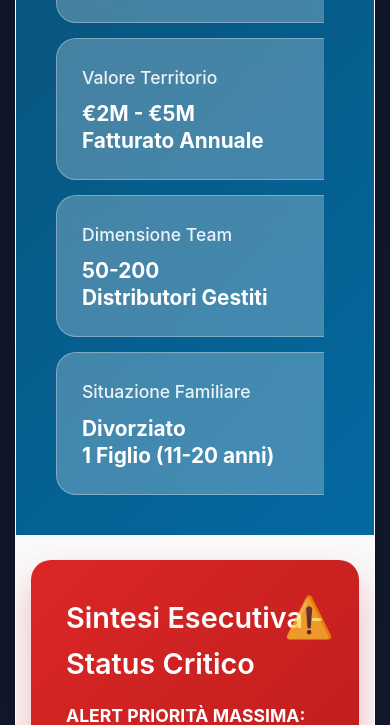
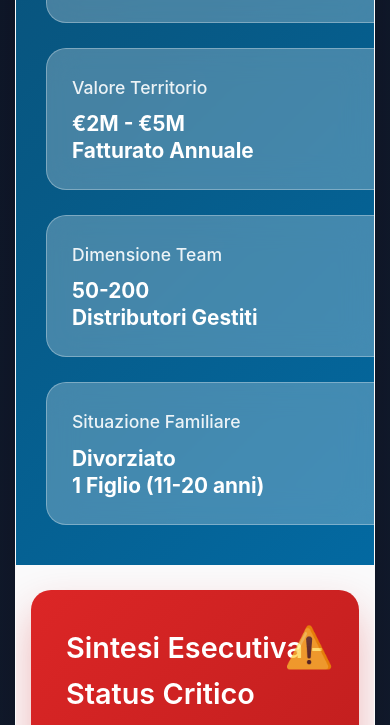
Before and after one commit to Maschiovivo/Prova-dashboard, a plain HTML site: page index.html in a window 390 px wide. Shown: the part 560-1285 px from the top of the page. Drawn offline with nearby package versions, Linux system fonts and the light colour scheme.

Commit message:
index.html

```diff
--- a/index.html
+++ b/index.html
@@ -94,8 +94,6 @@
             margin-top: 30px;
             position: relative;
             z-index: 2;
-            width: 100%;
-            overflow: hidden;
         }
 
         .info-card {
@@ -695,14 +693,9 @@
             }
         }
 
-@media (max-width: 768px) {
-    .lead-info {
-        grid-template-columns: 1fr;
-        gap: 15px;
-        padding: 0 10px;
-        margin-left: 0;
-        margin-right: 0;
-        width: calc(100% - 20px);
+        @media (max-width: 768px) {
+            .lead-info {
+                grid-template-columns: 1fr;
             }
 
             .header h1 {
```
